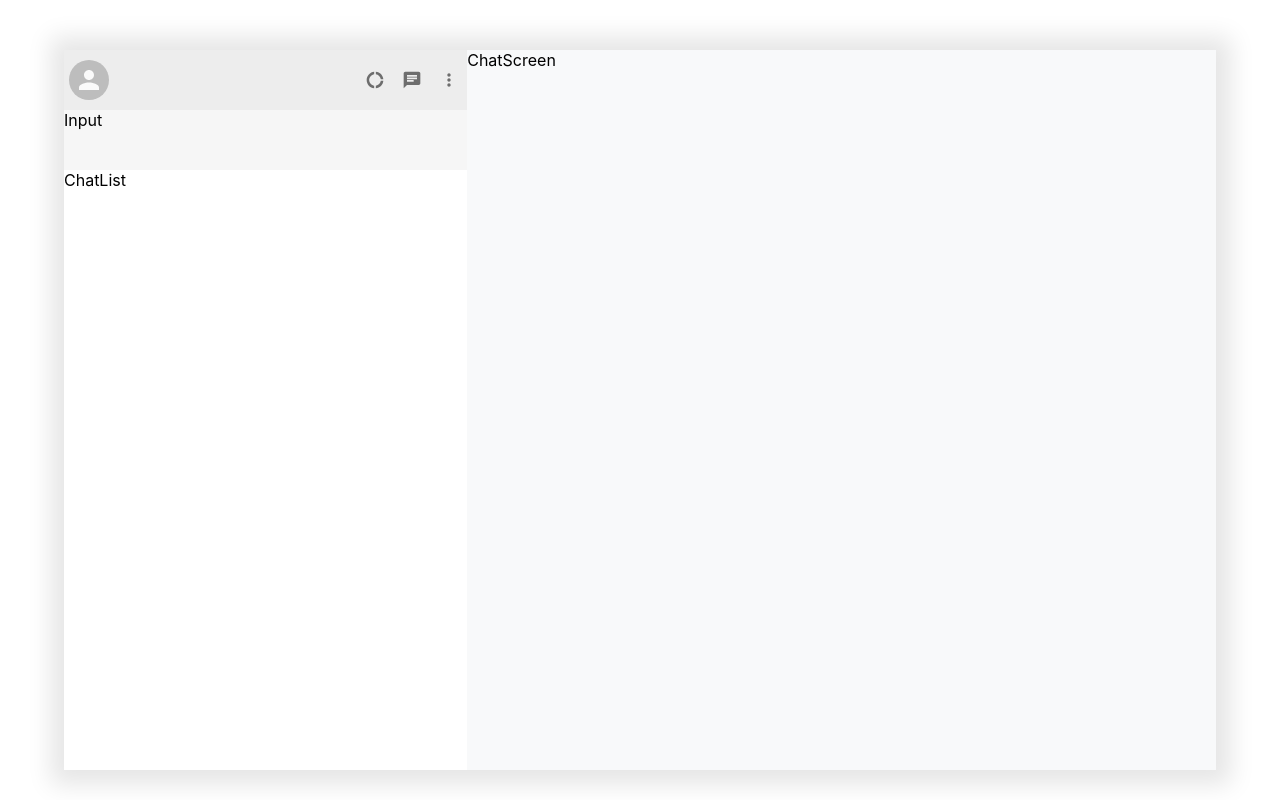
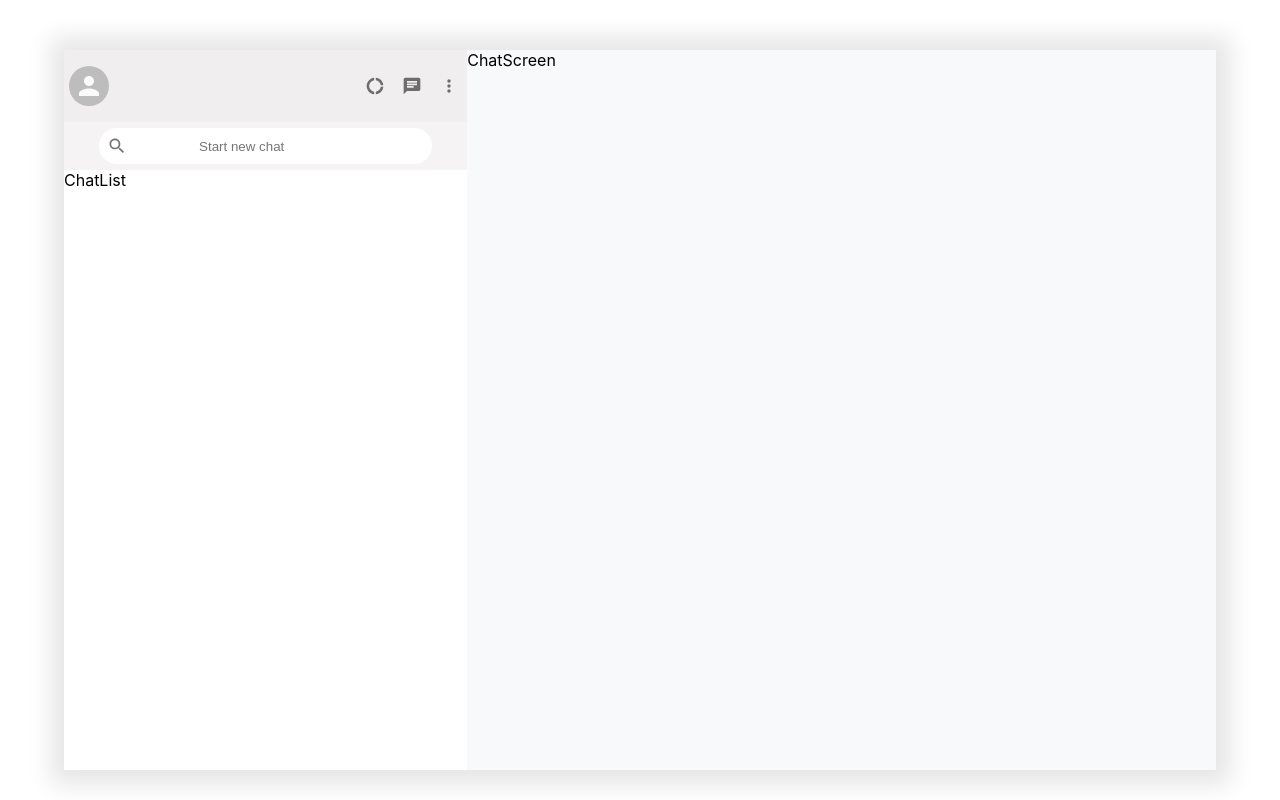
Before and after one commit to RobertPetricevic/WhatsApp-clone, a React (Create React App) app: page / in a window 1280 px wide. Built offline with nearby package versions, Linux system fonts and the light colour scheme.

Commit message:
sidebar input

```diff
--- a/src/App.css
+++ b/src/App.css
@@ -23,7 +23,7 @@
 .sidebar-header {
   display: flex;
   flex-direction: column;
-  background-color: #ededed;
+  background-color: #ededed00;
   height: 120px;
 }
 
@@ -35,15 +35,10 @@
 .sidebar-header-top {
   display: flex;
   flex-direction: row;
-  height: 50%;
+  height: 60%;
   justify-content: space-between;
   align-items: center;
   padding: 0px 5px;
-}
-
-.sidebar-header-input {
-  height: 50%;
-  background-color: #ffffff75;
 }
 
 .icons-box {
@@ -56,3 +51,27 @@
 .MyCustomButton:hover {
   color: rgba(19, 138, 19, 0.603) !important;
 }
+
+.sidebar-header-bottom {
+  display: flex;
+  justify-content: center;
+  align-items: center;
+  height: 40%;
+  background-color: #ffffff4d;
+}
+
+.sidebar-header-input {
+  display: flex;
+  flex-direction: row;
+  justify-content: space-between;
+  width: 80%;
+  background-color: white;
+  padding: 5px;
+  border-radius: 20px;
+}
+
+.sidebar-header-input input {
+  border: none;
+  outline: none;
+  width: 70%;
+}
--- a/src/components/SidebarHeader.js
+++ b/src/components/SidebarHeader.js
@@ -4,6 +4,7 @@ import { Avatar, IconButton } from "@material-ui/core";
 import DonutLargeIcon from "@material-ui/icons/DonutLarge";
 import ChatIcon from "@material-ui/icons/Chat";
 import MoreVertIcon from "@material-ui/icons/MoreVert";
+import SearchIcon from "@material-ui/icons/Search";
 
 function SidebarHeader() {
   return (
@@ -22,7 +23,14 @@ function SidebarHeader() {
           </IconButton>
         </div>
       </div>
-      <div className="sidebar-header-input">Input</div>
+      <div className="sidebar-header-bottom">
+        <div className="sidebar-header-input">
+          <IconButton size="small" className={"MyCustomButton"}>
+            <SearchIcon fontSize="small" />
+          </IconButton>
+          <input type="text" placeholder="Start new chat" />
+        </div>
+      </div>
     </div>
   );
 }
```
